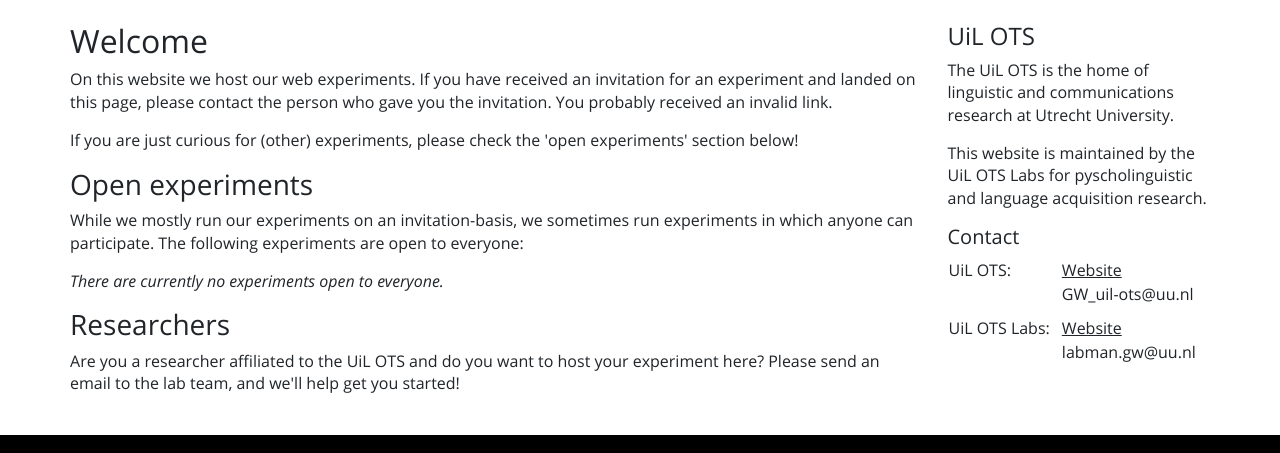
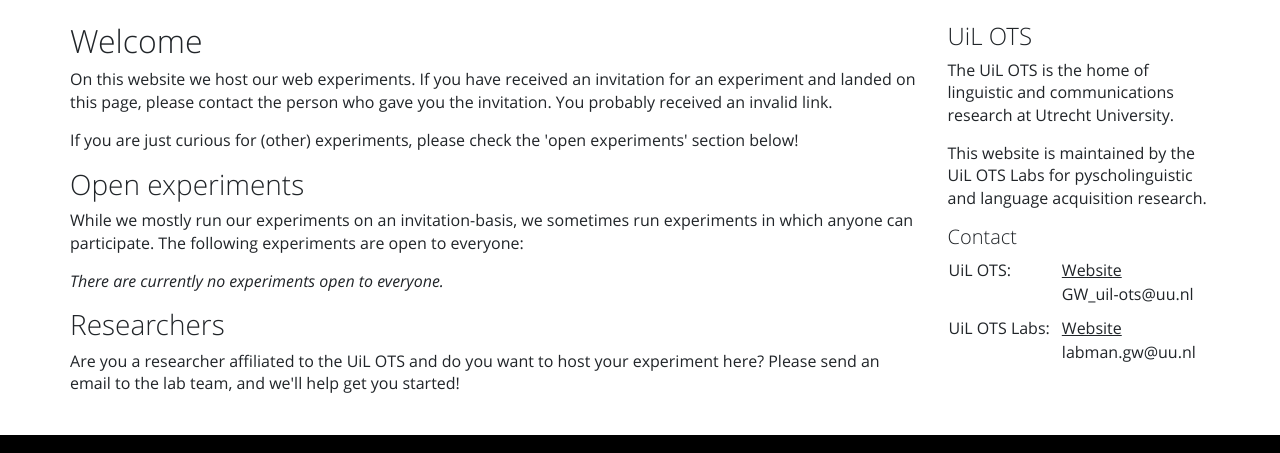
Before and after one commit to UiL-OTS-labs-backoffice/web-experiment-index, a plain HTML site: page index.html in a window 1280 px wide. Shown: the part 71-524 px from the top of the page. Drawn offline with Linux system fonts and the light colour scheme.

Commit message:
Style parity with our latest UU template

```diff
--- a/index_files/css/uu-style.css
+++ b/index_files/css/uu-style.css
@@ -15,6 +15,10 @@
 
 h1, h2{
     font-size: 2rem;
+}
+
+h1, h2, h3, h4, h5, h6 {
+    font-weight: 300;
 }
 
 /* Structural */
```
